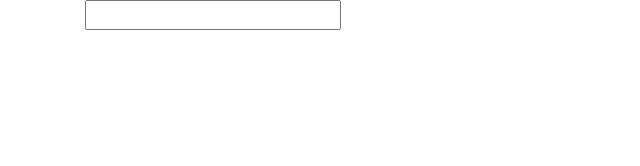
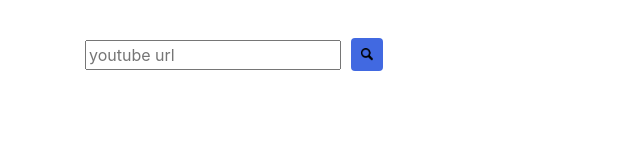
Before and after one commit to chillbuilds/video-downloader, a plain HTML site: page index.html in a window 1280 px wide. Shown: the whole page, without its empty margins (0-640 px from the left). Drawn offline with nearby package versions, Linux system fonts and the light colour scheme.

Commit message:
search button

```diff
--- a/index.html
+++ b/index.html
@@ -21,7 +21,7 @@
   <body>
       <div class="container">
           <div class="row">
-            <div class="col-12"><input type="text" id="urlInput"></div>
+            <div id="inputTray" class="col-12"><input type="text" placeholder="youtube url" id="urlInput"><img class="icon" id="search" src="assets/images/search.png"></div>
           </div>
         </div>
     <div id="return">
--- a/script.js
+++ b/script.js
@@ -2,6 +2,7 @@ var inputURL = "";
 var resp = "";
 
 function ajaxCall() {
+  inputURL = $("#urlInput").val();
   var settings = {
     async: true,
     crossDomain: true,
@@ -44,13 +45,15 @@ function ajaxCall() {
         $("#audio").append(x);
       }
     }
+    $("#urlInput").val("");
   });
 }
 
 $(document).on("keyup", function(event) {
   var k = event.which;
   if (k === 13) {
-    inputURL = $("#urlInput").val();
     ajaxCall();
   }
 });
+
+$("#search").on("click", ajaxCall);
--- a/style.css
+++ b/style.css
@@ -1,3 +1,8 @@
+#inputTray {
+    margin-top: 40px;
+    margin-bottom: 10px;
+}
+
 #return {
     margin-top: 40px;
 }
@@ -35,3 +40,13 @@ a {
 .text {
     text-align: right;
 }
+
+.icon {
+    position: relative;
+    margin-left: 10px;
+    padding: 10px;
+    background: royalblue;
+    border-radius: 4px;
+    width: 32px;
+    top: -2px;
+}
```
Also changed, not shown: assets/images/search.png (added).
